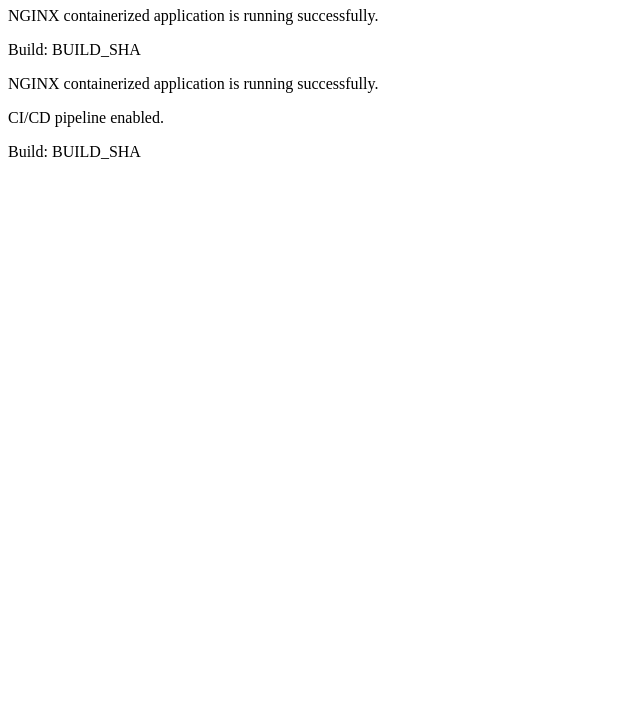
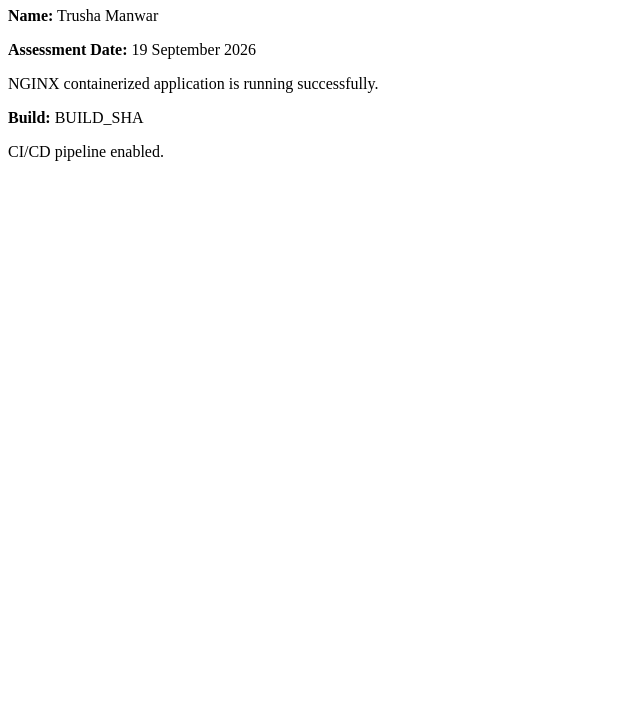
Before and after one commit to Trusha-Manwar/devops-intern-final, a plain HTML site: page app/index.html in a window 1280 px wide. Shown: the part 73-800 px from the top of the page, without its empty margins (0-640 px from the left). Drawn offline with Linux system fonts and the light colour scheme.

Commit message:
Update index.html with assessment details

```diff
--- a/app/index.html
+++ b/app/index.html
@@ -7,10 +7,14 @@
 </head>
 <body>
     <h1>DevOps Intern Final Assessment</h1>
+
+    <p><strong>Name:</strong> Trusha Manwar</p>
+    <p><strong>Assessment Date:</strong> 19 September 2026</p>
+
     <p>NGINX containerized application is running successfully.</p>
-    <p>Build: <span id="build-sha">BUILD_SHA</span></p>
+
+    <p><strong>Build:</strong> <span id="build-sha">BUILD_SHA</span></p>
+
+    <p>CI/CD pipeline enabled.</p>
 </body>
 </html>
-<p>NGINX containerized application is running successfully.</p>
-<p>CI/CD pipeline enabled.</p>
-<p>Build: <span id="build-sha">BUILD_SHA</span></p>
```
